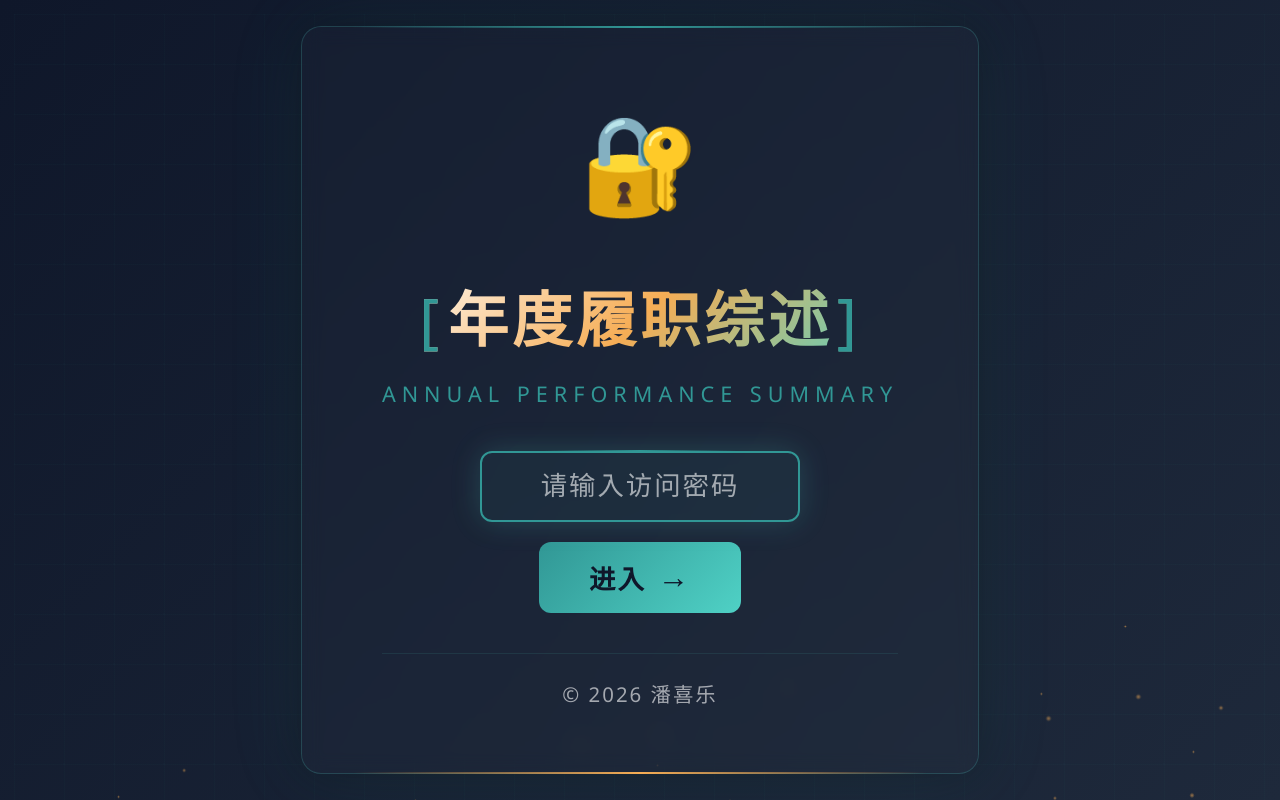
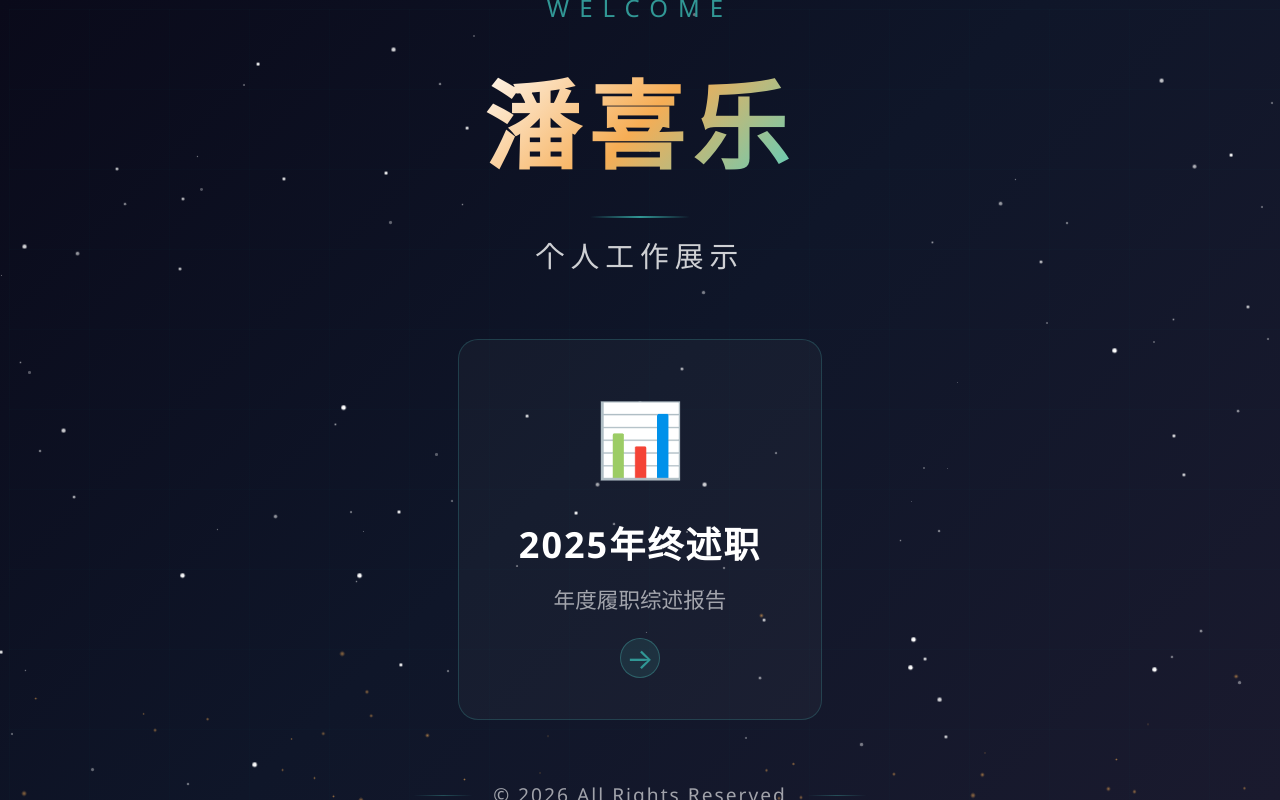
Before and after one commit to lellelel-source/Summary, a React (Vite) app in the folder my-react-app/: page / in a window 1280 px wide. Built offline with nearby package versions, Linux system fonts and the light colour scheme.

Commit message:
Add homepage with 2025年终述职 entry card and updated navigation flow

```diff
--- a/my-react-app/src/App.css
+++ b/my-react-app/src/App.css
@@ -3218,3 +3218,319 @@
     font-size: 3rem;
   }
 }
+
+/* =============================================
+   HOMEPAGE STYLES
+   ============================================= */
+.homepage {
+  width: 100%;
+  height: 100vh;
+  display: flex;
+  align-items: center;
+  justify-content: center;
+  background: linear-gradient(135deg, #0a0a1a 0%, #0f1629 50%, #1a1a2e 100%);
+  position: relative;
+  overflow: hidden;
+}
+
+.homepage-particles {
+  position: absolute;
+  top: 0;
+  left: 0;
+  width: 100%;
+  height: 100%;
+  overflow: hidden;
+  pointer-events: none;
+  z-index: 0;
+}
+
+.homepage-particle {
+  position: absolute;
+  width: var(--size);
+  height: var(--size);
+  background: radial-gradient(circle, var(--accent) 0%, transparent 70%);
+  border-radius: 50%;
+  opacity: 0.4;
+  animation: floatParticle var(--duration) ease-in-out infinite;
+  animation-delay: var(--delay);
+  left: var(--x-start);
+  bottom: -20px;
+}
+
+.homepage-grid {
+  position: absolute;
+  top: 0;
+  left: 0;
+  right: 0;
+  bottom: 0;
+  overflow: hidden;
+  pointer-events: none;
+  z-index: 0;
+}
+
+.homepage-grid .grid-lines {
+  position: absolute;
+  top: 0;
+  left: 0;
+  right: 0;
+  bottom: 0;
+  background-image:
+    linear-gradient(rgba(79, 209, 197, 0.02) 1px, transparent 1px),
+    linear-gradient(90deg, rgba(79, 209, 197, 0.02) 1px, transparent 1px);
+  background-size: 80px 80px;
+  animation: gridMove 30s linear infinite;
+}
+
+.homepage-stars {
+  position: absolute;
+  top: 0;
+  left: 0;
+  width: 100%;
+  height: 100%;
+  pointer-events: none;
+  z-index: 1;
+}
+
+.star {
+  position: absolute;
+  left: var(--x);
+  top: var(--y);
+  width: var(--size);
+  height: var(--size);
+  background: #fff;
+  border-radius: 50%;
+  animation: twinkle var(--duration) ease-in-out infinite;
+  animation-delay: var(--delay);
+}
+
+@keyframes twinkle {
+
+  0%,
+  100% {
+    opacity: 0.3;
+    transform: scale(1);
+  }
+
+  50% {
+    opacity: 1;
+    transform: scale(1.5);
+  }
+}
+
+.homepage-content {
+  position: relative;
+  z-index: 10;
+  text-align: center;
+  padding: 40px;
+}
+
+.homepage-welcome {
+  margin-bottom: 20px;
+}
+
+.welcome-text {
+  font-size: 1rem;
+  color: var(--secondary);
+  letter-spacing: 10px;
+  text-transform: uppercase;
+  font-weight: 300;
+}
+
+.homepage-title {
+  display: flex;
+  flex-direction: column;
+  align-items: center;
+  gap: 15px;
+  margin-bottom: 60px;
+}
+
+.homepage-title .title-line {
+  font-size: 4rem;
+  font-weight: 800;
+  background: linear-gradient(135deg, #fff 0%, var(--accent) 50%, var(--secondary-light) 100%);
+  -webkit-background-clip: text;
+  -webkit-text-fill-color: transparent;
+  background-clip: text;
+  letter-spacing: 8px;
+}
+
+.homepage-title .title-divider {
+  width: 100px;
+  height: 2px;
+  background: linear-gradient(90deg, transparent, var(--secondary), transparent);
+}
+
+.homepage-title .title-sub {
+  font-size: 1.2rem;
+  color: var(--text-secondary);
+  letter-spacing: 6px;
+  font-weight: 300;
+}
+
+.homepage-cards {
+  display: flex;
+  justify-content: center;
+  gap: 30px;
+  margin-bottom: 60px;
+}
+
+.homepage-card {
+  position: relative;
+  background: rgba(255, 255, 255, 0.03);
+  border: 1px solid rgba(79, 209, 197, 0.2);
+  border-radius: 20px;
+  padding: 40px 60px;
+  cursor: pointer;
+  transition: all 0.4s ease;
+  overflow: hidden;
+}
+
+.homepage-card .card-glow-effect {
+  position: absolute;
+  top: 0;
+  left: -100%;
+  width: 100%;
+  height: 100%;
+  background: linear-gradient(90deg, transparent, rgba(79, 209, 197, 0.1), transparent);
+  animation: cardShine 3s ease-in-out infinite;
+}
+
+@keyframes cardShine {
+  0% {
+    left: -100%;
+  }
+
+  50%,
+  100% {
+    left: 100%;
+  }
+}
+
+.homepage-card .card-icon {
+  font-size: 3rem;
+  margin-bottom: 20px;
+}
+
+.homepage-card .card-title {
+  font-size: 1.5rem;
+  font-weight: 700;
+  color: var(--text-primary);
+  margin-bottom: 10px;
+  letter-spacing: 2px;
+}
+
+.homepage-card .card-desc {
+  font-size: 0.9rem;
+  color: var(--text-muted);
+  margin-bottom: 20px;
+}
+
+.homepage-card .card-arrow {
+  display: inline-flex;
+  align-items: center;
+  justify-content: center;
+  width: 40px;
+  height: 40px;
+  background: rgba(79, 209, 197, 0.1);
+  border: 1px solid rgba(79, 209, 197, 0.3);
+  border-radius: 50%;
+  color: var(--secondary);
+  font-size: 1.2rem;
+  transition: all 0.3s ease;
+}
+
+.homepage-card:hover .card-arrow {
+  background: var(--secondary);
+  color: var(--bg-dark);
+  transform: translateX(5px);
+}
+
+.homepage-footer {
+  display: flex;
+  align-items: center;
+  justify-content: center;
+  gap: 20px;
+}
+
+.homepage-footer .footer-line {
+  width: 60px;
+  height: 1px;
+  background: linear-gradient(90deg, transparent, rgba(79, 209, 197, 0.3), transparent);
+}
+
+.homepage-footer .footer-text {
+  font-size: 0.8rem;
+  color: var(--text-muted);
+  letter-spacing: 2px;
+}
+
+/* Back Button Styles */
+.back-button {
+  position: fixed;
+  top: 30px;
+  left: 30px;
+  display: flex;
+  align-items: center;
+  gap: 10px;
+  padding: 12px 24px;
+  background: rgba(255, 255, 255, 0.05);
+  border: 1px solid rgba(79, 209, 197, 0.3);
+  border-radius: 30px;
+  color: var(--text-secondary);
+  font-size: 0.9rem;
+  cursor: pointer;
+  z-index: 100;
+  transition: all 0.3s ease;
+}
+
+.back-button:hover {
+  background: rgba(79, 209, 197, 0.1);
+  border-color: var(--secondary);
+  color: var(--secondary);
+}
+
+.back-arrow {
+  font-size: 1.2rem;
+  transition: transform 0.3s ease;
+}
+
+.back-button:hover .back-arrow {
+  transform: translateX(-3px);
+}
+
+/* Homepage responsive */
+@media (max-width: 768px) {
+  .homepage-title .title-line {
+    font-size: 2.5rem;
+    letter-spacing: 4px;
+  }
+
+  .homepage-title .title-sub {
+    font-size: 1rem;
+    letter-spacing: 4px;
+  }
+
+  .homepage-card {
+    padding: 30px 40px;
+  }
+
+  .homepage-card .card-icon {
+    font-size: 2.5rem;
+  }
+
+  .homepage-card .card-title {
+    font-size: 1.2rem;
+  }
+
+  .welcome-text {
+    font-size: 0.85rem;
+    letter-spacing: 6px;
+  }
+
+  .back-button {
+    top: 20px;
+    left: 20px;
+    padding: 10px 18px;
+    font-size: 0.85rem;
+  }
+}
--- a/my-react-app/src/App.jsx
+++ b/my-react-app/src/App.jsx
@@ -3,9 +3,107 @@ import { motion, AnimatePresence } from 'framer-motion'
 import './App.css'
 
 // ============================================
+// Homepage Component
+// ============================================
+function Homepage({ onEnter }) {
+  return (
+    <div className="homepage">
+      <div className="homepage-particles">
+        {[...Array(50)].map((_, i) => (
+          <div key={i} className="homepage-particle" style={{
+            '--delay': `${Math.random() * 5}s`,
+            '--duration': `${15 + Math.random() * 10}s`,
+            '--x-start': `${Math.random() * 100}%`,
+            '--x-end': `${Math.random() * 100}%`,
+            '--size': `${2 + Math.random() * 4}px`
+          }} />
+        ))}
+      </div>
+      <div className="homepage-grid">
+        <div className="grid-lines"></div>
+      </div>
+      <div className="homepage-stars">
+        {[...Array(100)].map((_, i) => (
+          <div key={i} className="star" style={{
+            '--x': `${Math.random() * 100}%`,
+            '--y': `${Math.random() * 100}%`,
+            '--size': `${1 + Math.random() * 2}px`,
+            '--duration': `${2 + Math.random() * 3}s`,
+            '--delay': `${Math.random() * 3}s`
+          }} />
+        ))}
+      </div>
+      <motion.div
+        className="homepage-content"
+        initial={{ opacity: 0 }}
+        animate={{ opacity: 1 }}
+        transition={{ duration: 1 }}
+      >
+        <motion.div
+          className="homepage-welcome"
+          initial={{ opacity: 0, y: -30 }}
+          animate={{ opacity: 1, y: 0 }}
+          transition={{ delay: 0.3, duration: 0.8 }}
+        >
+          <span className="welcome-text">Welcome</span>
+        </motion.div>
+
+        <motion.h1
+          className="homepage-title"
+          initial={{ opacity: 0, scale: 0.9 }}
+          animate={{ opacity: 1, scale: 1 }}
+          transition={{ delay: 0.5, duration: 0.8 }}
+        >
+          <span className="title-line">潘喜乐</span>
+          <span className="title-divider"></span>
+          <span className="title-sub">个人工作展示</span>
+        </motion.h1>
+
+        <motion.div
+          className="homepage-cards"
+          initial={{ opacity: 0, y: 30 }}
+          animate={{ opacity: 1, y: 0 }}
+          transition={{ delay: 0.8, duration: 0.8 }}
+        >
+          <motion.div
+            className="homepage-card main-card"
+            onClick={onEnter}
+            whileHover={{
+              scale: 1.05,
+              boxShadow: '0 0 60px rgba(79, 209, 197, 0.4)',
+              borderColor: 'rgba(79, 209, 197, 0.8)'
+            }}
+            whileTap={{ scale: 0.98 }}
+          >
+            <div className="card-glow-effect"></div>
+            <div className="card-icon">📊</div>
+            <h2 className="card-title">2025年终述职</h2>
+            <p className="card-desc">年度履职综述报告</p>
+            <div className="card-arrow">
+              <span>→</span>
+            </div>
+          </motion.div>
+        </motion.div>
+
+        <motion.div
+          className="homepage-footer"
+          initial={{ opacity: 0 }}
+          animate={{ opacity: 1 }}
+          transition={{ delay: 1.2 }}
+        >
+          <span className="footer-line"></span>
+          <span className="footer-text">© 2026 All Rights Reserved</span>
+          <span className="footer-line"></span>
+        </motion.div>
+      </motion.div>
+    </div>
+  )
+}
+
+// ============================================
 // Password Gate Component
 // ============================================
-function PasswordGate({ onUnlock }) {
+function PasswordGate({ onUnlock, onBack }) {
   const [password, setPassword] = useState('')
   const [error, setError] = useState(false)
   const [shake, setShake] = useState(false)
@@ -40,6 +138,17 @@ function PasswordGate({ onUnlock }) {
       <div className="gate-grid">
         <div className="grid-lines"></div>
       </div>
+      <motion.button
+        className="back-button"
+        onClick={onBack}
+        initial={{ opacity: 0, x: -20 }}
+        animate={{ opacity: 1, x: 0 }}
+        whileHover={{ scale: 1.05 }}
+        whileTap={{ scale: 0.95 }}
+      >
+        <span className="back-arrow">←</span>
+        <span>返回首页</span>
+      </motion.button>
       <motion.div
         className="gate-container"
         initial={{ opacity: 0, y: 30 }}
@@ -61,7 +170,7 @@ function PasswordGate({ onUnlock }) {
           transition={{ delay: 0.5 }}
         >
           <span className="gate-bracket">[</span>
-          年度履职综述
+          2025年终述职
           <span className="gate-bracket">]</span>
         </motion.h1>
         <motion.p
@@ -70,7 +179,7 @@ function PasswordGate({ onUnlock }) {
           animate={{ opacity: 1 }}
           transition={{ delay: 0.7 }}
         >
-          ANNUAL PERFORMANCE SUMMARY
+          请输入访问密码以继续
         </motion.p>
         <motion.form
           className={`gate-form ${shake ? 'shake' : ''}`}
@@ -1714,7 +1823,7 @@ function ThankYouSlide() {
 // Main App Component
 // ============================================
 function App() {
-  const [isUnlocked, setIsUnlocked] = useState(false)
+  const [currentPage, setCurrentPage] = useState('home') // 'home', 'password', 'presentation'
   const [[currentSlide, direction], setSlide] = useState([0, 0])
   const slides = [
     CoverSlide,           // 1. 封面
@@ -1753,7 +1862,7 @@ function App() {
   }, [currentSlide])
 
   useEffect(() => {
-    if (!isUnlocked) return
+    if (currentPage !== 'presentation') return
 
     const handleKeyDown = (e) => {
       if (e.key === 'ArrowRight' || e.key === 'ArrowDown' || e.key === ' ') {
@@ -1767,11 +1876,21 @@ function App() {
 
     window.addEventListener('keydown', handleKeyDown)
     return () => window.removeEventListener('keydown', handleKeyDown)
-  }, [nextSlide, prevSlide, isUnlocked])
-
-  // Show password gate if not unlocked
-  if (!isUnlocked) {
-    return <PasswordGate onUnlock={() => setIsUnlocked(true)} />
+  }, [nextSlide, prevSlide, currentPage])
+
+  // Show homepage first
+  if (currentPage === 'home') {
+    return <Homepage onEnter={() => setCurrentPage('password')} />
+  }
+
+  // Show password gate when clicked on 2025年终述职
+  if (currentPage === 'password') {
+    return (
+      <PasswordGate
+        onUnlock={() => setCurrentPage('presentation')}
+        onBack={() => setCurrentPage('home')}
+      />
+    )
   }
 
   const SlideComponent = slides[currentSlide]
```
